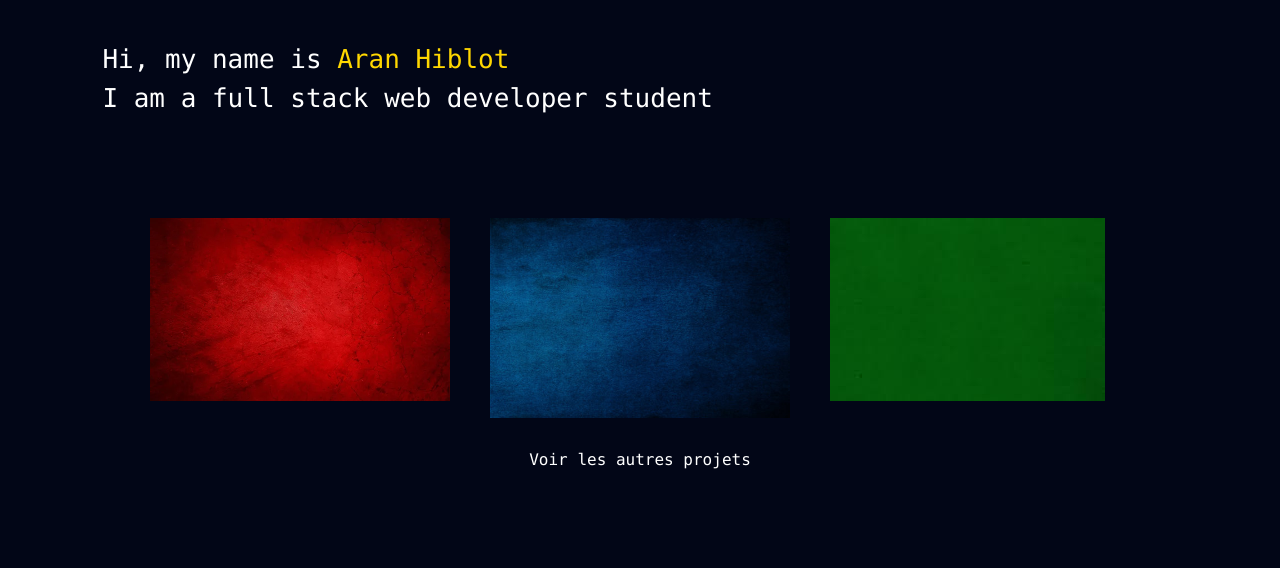
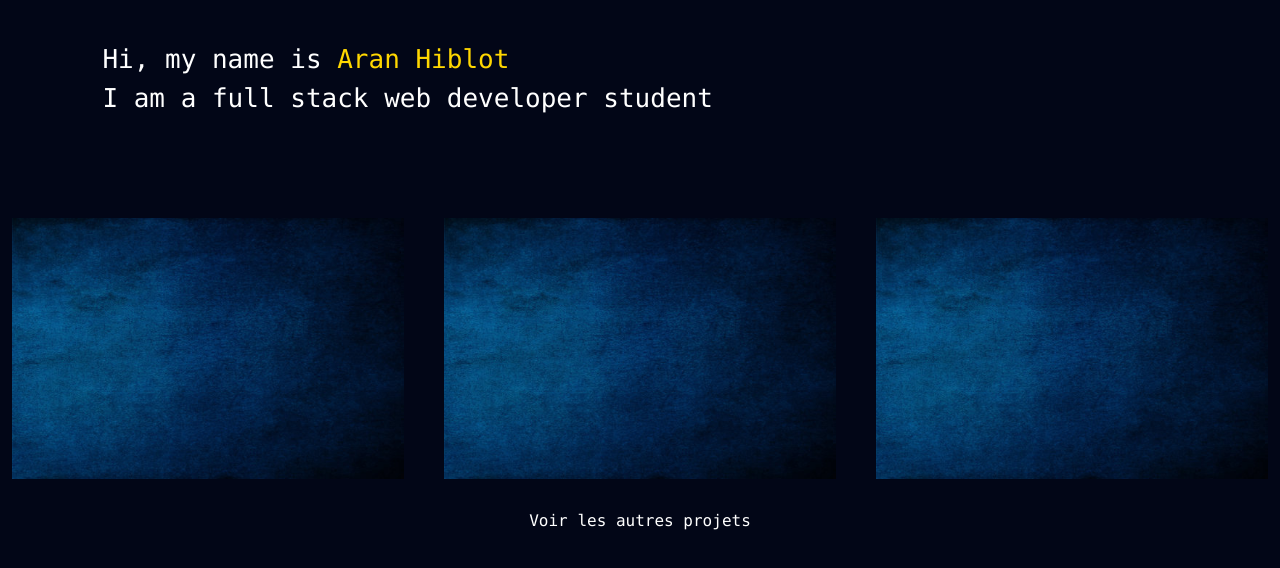
Before and after one commit to Webstart-Vincent/dev2-portfolio-203-24-xSpaKs, a Next.js app: page / in a window 1280 px wide. Shown: the top 568 px of the page. Built offline with nearby package versions, Linux system fonts and the light colour scheme.

Commit message:
Gallery added

```diff
--- /dev/null
+++ b/app/gallery/page.js
@@ -0,0 +1,26 @@
+import Frame from "../../components/Frame";
+import Head from "next/head";
+
+import blue from "../../assets/blue.jpg";
+
+export const metadata = {
+    title: "Gallery",
+    description: "Portfolio website of Aran Hiblot",
+};
+
+export default function Gallery() {
+    return (
+        <>
+            <Head>
+                <title>Gallery</title>
+            </Head>
+            <div className="bg-slate-950 h-[100vh]">
+                <div className="grid grid-cols-4 p-3">
+                    <Frame href="" src={blue} alt="Projet 3" width="300px" />
+                    <Frame href="" src={blue} alt="Projet 3" width="300px" />
+                    <Frame href="" src={blue} alt="Projet 3" width="300px" />
+                </div>
+            </div>
+        </>
+    );
+}
--- a/app/page.js
+++ b/app/page.js
@@ -2,9 +2,7 @@ import Link from "next/link";
 import Frame from "../components/Frame";
 import Head from "next/head";
 
-import red from "/assets/red.jpg";
 import blue from "/assets/blue.jpg";
-import green from "/assets/green.jpg";
 
 export const metadata = {
     title: "Portfolio",
@@ -28,10 +26,25 @@ export default function Home() {
                     </h1>
                 </div>
                 <div>
-                    <div className="flex justify-center m-3 mt-[100px]  space-x-3 lg:space-x-10 ">
-                        <Frame href="" src={red} alt="Projet 1" />
-                        <Frame href="" src={blue} alt="Projet 2" />
-                        <Frame href="" src={green} alt="Projet 3" />
+                    <div className="flex justify-center m-3 mt-[100px] space-x-3 lg:space-x-10 ">
+                        <Frame
+                            href=""
+                            src={blue}
+                            alt="Projet 2"
+                            width="300px"
+                        />
+                        <Frame
+                            href=""
+                            src={blue}
+                            alt="Projet 2"
+                            width="300px"
+                        />
+                        <Frame
+                            href=""
+                            src={blue}
+                            alt="Projet 2"
+                            width="300px"
+                        />
                     </div>
                     <Link href="" className="">
                         <p className="text-center hover:text-textHoverColor text-textColor font-mono pt-[20px] pt-sm:pt-[30px] text-sm sm:text-base transition:color duration-300 animate-bounce">
--- a/components/Frame.js
+++ b/components/Frame.js
@@ -2,9 +2,12 @@ import React from "react";
 import Link from "next/link";
 import Image from "next/image";
 
-const Frame = ({ href, src, alt }) => {
+const Frame = ({ href, src, alt, width }) => {
     return (
-        <Link href={href} className={`rounded w-[300px] h-[auto] aspect-video`}>
+        <Link
+            href={href}
+            className={`rounded w-[${width}] h-[auto] aspect-video`}
+        >
             <Image src={src} alt={alt} />
         </Link>
     );
--- a/components/Navbar.js
+++ b/components/Navbar.js
@@ -12,7 +12,7 @@ const Navbar = () => {
             </Link>
 
             <div className="flex justify-between mt-[13px] gap-5 sm:mt-0 sm:gap-8">
-                <NavLink name="Portfolio" />
+                <NavLink name="Gallery" />
                 <NavLink name="Skills" />
                 <NavLink name="About" />
                 <NavLink name="Contact" />
```
